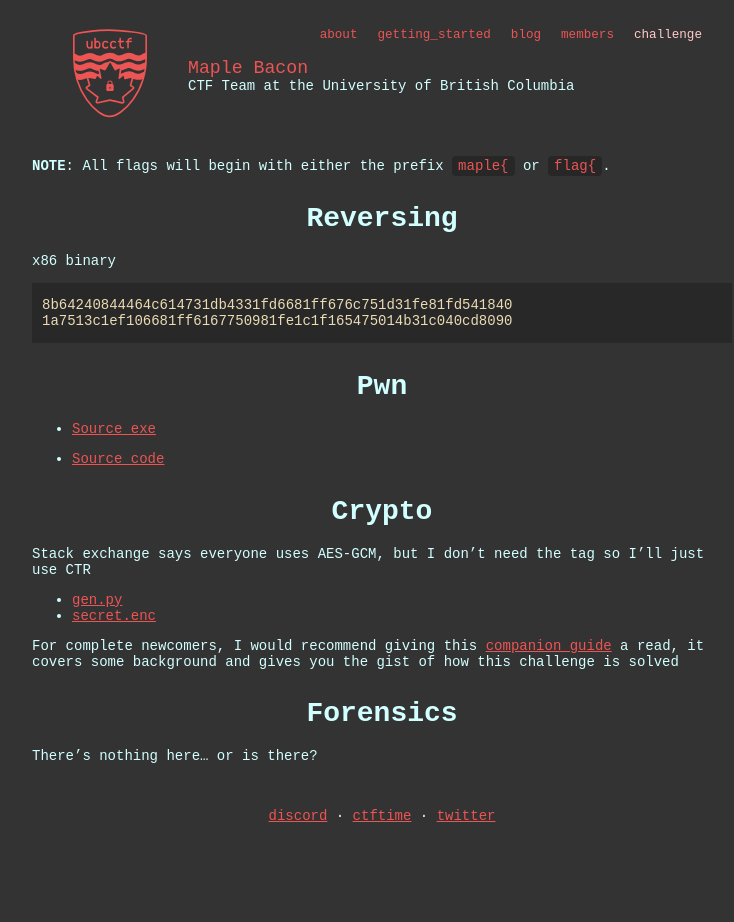
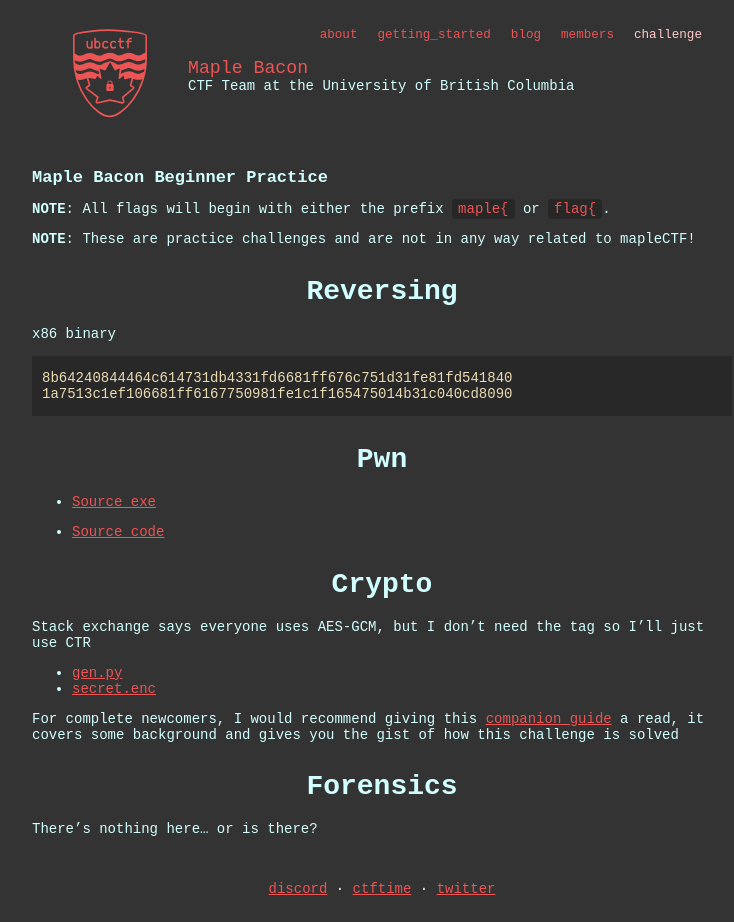
Before and after one commit to ubcctf/ubcctf.github.io, a Jekyll site: the page built from challenge.md, in a window 1280 px wide. Shown: the whole page, without its empty margins (258-992 px from the left). Built offline with Jekyll 4.4.1, drawn with Linux system fonts in a browser that asks for light colours; some web fonts are replaced; before the commit the page ends 900 px from its top, so only the background shows below that.

Commit message:
make it clear that this is practice

```diff
--- a/challenge.md
+++ b/challenge.md
@@ -3,7 +3,12 @@
 title: Challenges | CTF @ UBC
 ---
 
+Maple Bacon Beginner Practice
+---
+
 **NOTE**: All flags will begin with either the prefix `maple{` or `flag{`.
+
+**NOTE**: These are practice challenges and are not in any way related to mapleCTF!
 
 # Reversing
 
```
